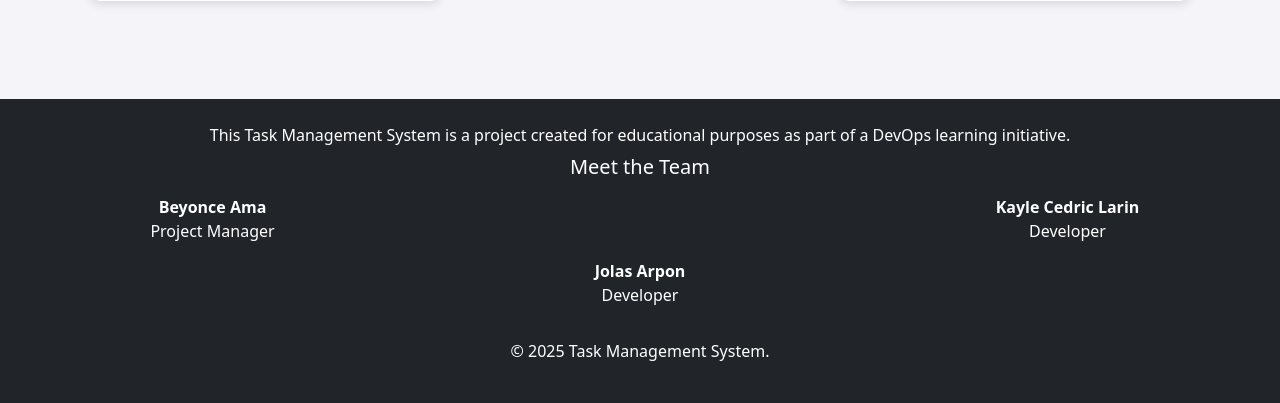
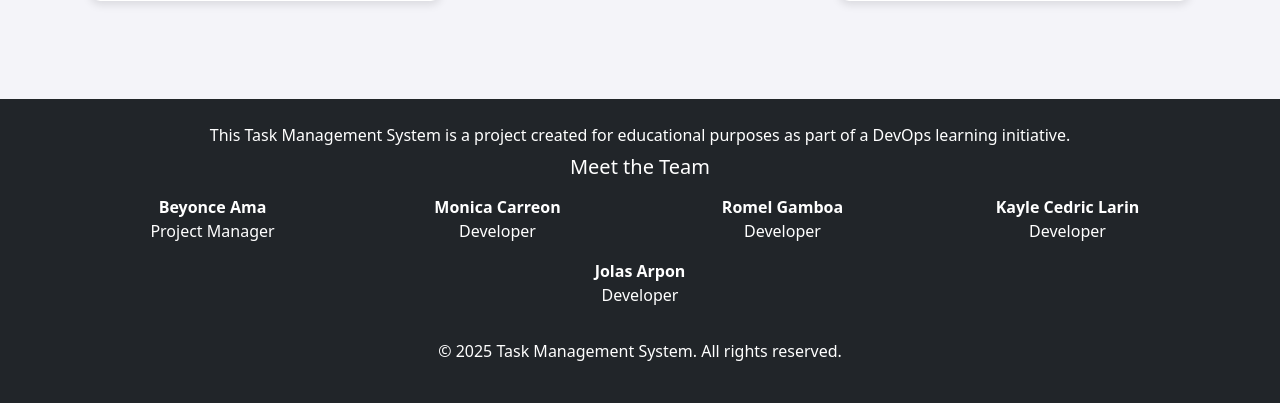
Before and after one commit to beyonce-ama/task-manager, a PHP site: page / in a window 1280 px wide. Shown: the part 641-1044 px from the top of the page. Run offline with PHP 8.4, Linux system fonts and the light colour scheme; some libraries are stand-ins or nearby versions.

Commit message:
editted by "Romel Gamboa"

```diff
--- a/index.php
+++ b/index.php
@@ -118,10 +118,10 @@
                     <p><strong>Beyonce Ama</strong><br>Project Manager</p>
                 </div>
                 <div class="col-md-3">
-                    <p><strong></strong><br></p>
+                    <p><strong>Monica Carreon</strong><br>Developer</p>
                 </div>
                 <div class="col-md-3">
-                    <p><strong></strong><br></p>
+                    <p><strong>Romel Gamboa</strong><br>Developer</p>
                 </div>
                 <div class="col-md-3">
                     <p><strong>Kayle Cedric Larin</strong><br>Developer</p>
@@ -130,7 +130,7 @@
                     <p><strong>Jolas Arpon</strong><br>Developer</p>
                 </div>
             </div>
-            <p class="mt-3">&copy; 2025 Task Management System.</p>
+            <p class="mt-3">&copy; 2025 Task Management System. All rights reserved.</p>
         </div>
     </footer>
 
```
